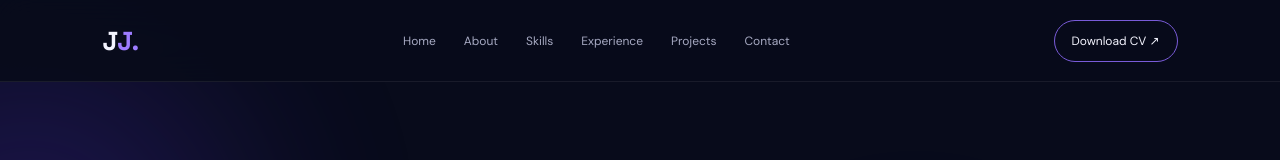
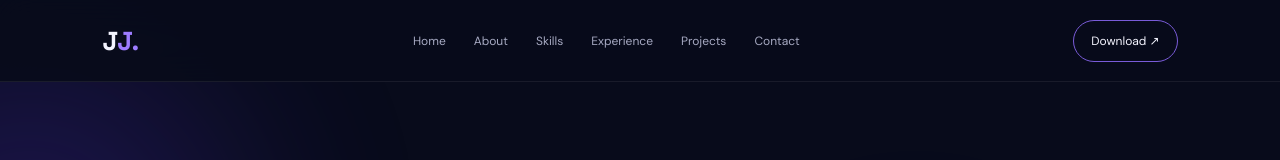
Before and after one commit to jinusha-jj/portfolio23, a plain HTML site: page index.html in a window 1280 px wide. Shown: the top 160 px of the page. Drawn offline with Linux system fonts and the light colour scheme.

Commit message:
Update index.html

```diff
--- a/index.html
+++ b/index.html
@@ -32,7 +32,7 @@
 </nav>
 
 <a class="nav-cta" href="assets/Jinusha_JJ_Resume.pdf" download>
-Download CV ↗
+Download  ↗
 </a>
 
 </header>
```
